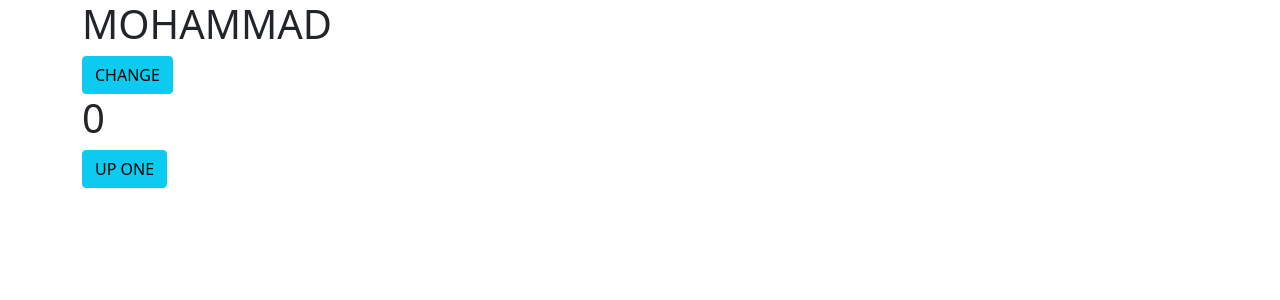
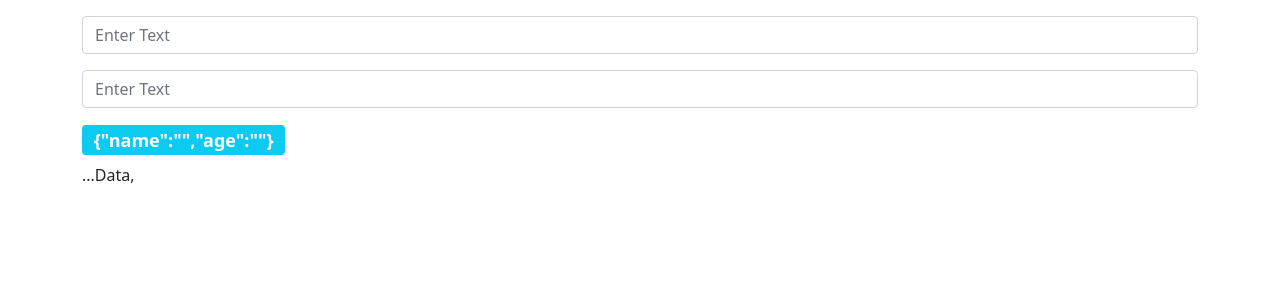
Before and after one commit to mohammad468/hook-project, a React (Create React App) app: page / in a window 1280 px wide. Shown: the top 300 px of the page. Built offline with nearby package versions, Linux system fonts and the light colour scheme.

Commit message:
objects in useState

```diff
--- a/src/App.js
+++ b/src/App.js
@@ -1,11 +1,11 @@
-import React from 'react';
-import Counter from "./components/Counter";
+import React from "react";
+import MyForm from "./components/MyForm";
 import "../node_modules/bootstrap/scss/bootstrap.scss";
 
 const App = () => {
   return (
     <div>
-      <Counter />
+      <MyForm />
     </div>
   );
 };
--- a/src/components/Counter.js
+++ /dev/null
@@ -1,30 +0,0 @@
-import React, { useState } from "react";
-import { Container, Button } from "react-bootstrap";
-
-const Counter = () => {
-  const [number, setNumber] = useState(0);
-  const [name, setName] = useState("MOHAMMAD");
-  const nameHandler = () => {
-    setName("mohammad");
-  };
-  const upHandler = () => {
-    setNumber((prevNumber) => prevNumber + 1);
-  };
-
-  return (
-    <div>
-      <Container>
-        <h1>{name}</h1>
-        <Button variant="info" onClick={nameHandler}>
-          CHANGE
-        </Button>
-        <h1>{number}</h1>
-        <Button variant="info" onClick={upHandler}>
-          UP ONE
-        </Button>
-      </Container>
-    </div>
-  );
-};
-
-export default Counter;
--- /dev/null
+++ b/src/components/MyForm.js
@@ -0,0 +1,39 @@
+import React, { useState } from "react";
+import { Container, Form, Badge } from "react-bootstrap";
+
+const MyForm = () => {
+  const [Data, setData] = useState({
+    name: "",
+    age: "",
+  });
+  return (
+    <div>
+      <Container>
+        <Form>
+          <Form.Control
+            type="text"
+            placeholder="Enter Text"
+            className="my-3"
+            value={Data.name}
+            onChange={(event) => setData({ ...Data, name: event.target.value })}
+          />
+          {console.log(Data.name)}
+          <Form.Control
+            type="text"
+            placeholder="Enter Text"
+            className="my-3"
+            value={Data.age}
+            onChange={(event) => setData({ ...Data, age: event.target.value })}
+          />
+          {console.log(Data.age)}
+        </Form>
+        <h4>
+          <Badge bg="info">{JSON.stringify(Data)}</Badge>
+        </h4>
+        ...Data,
+      </Container>
+    </div>
+  );
+};
+
+export default MyForm;
```
